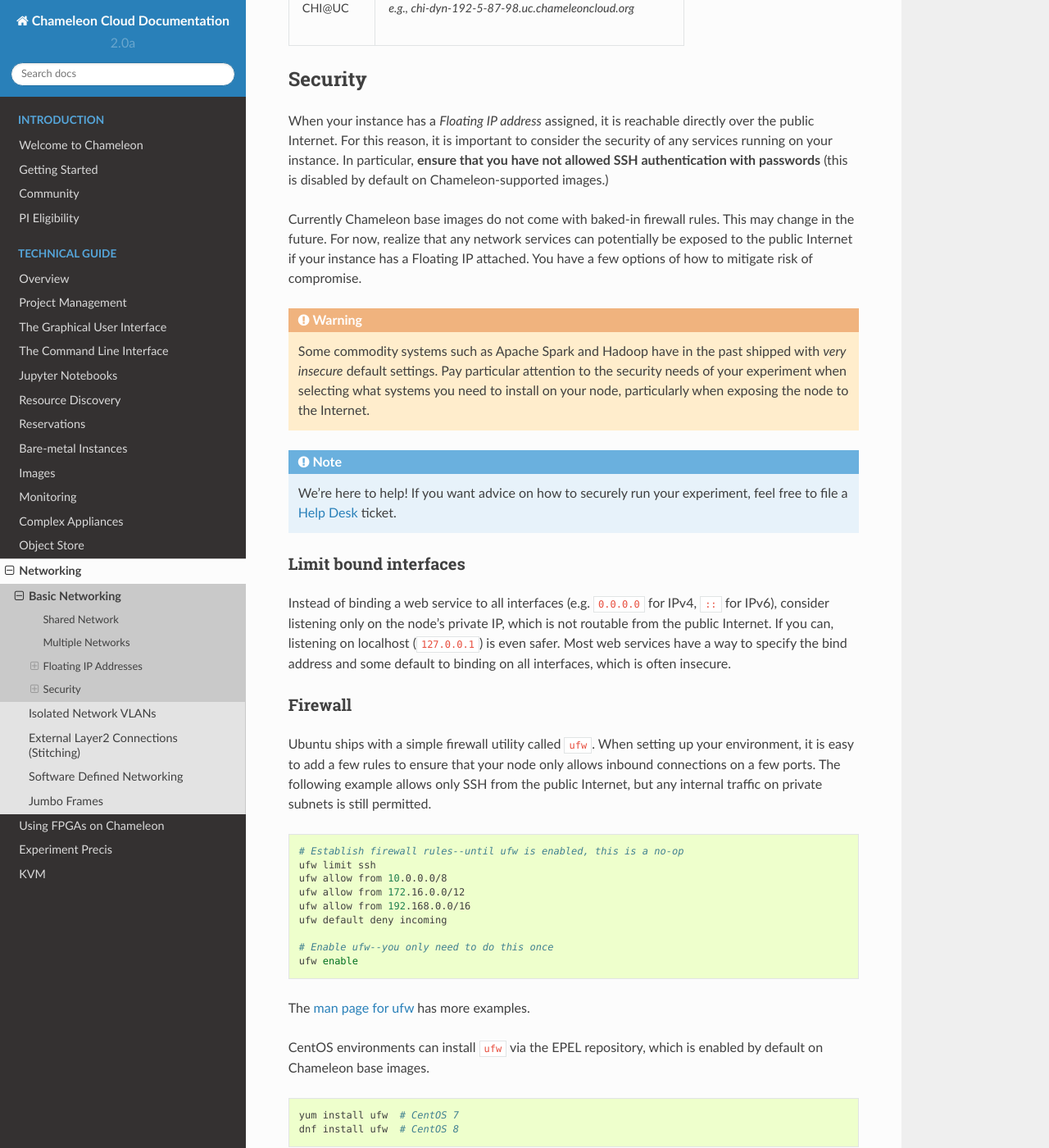
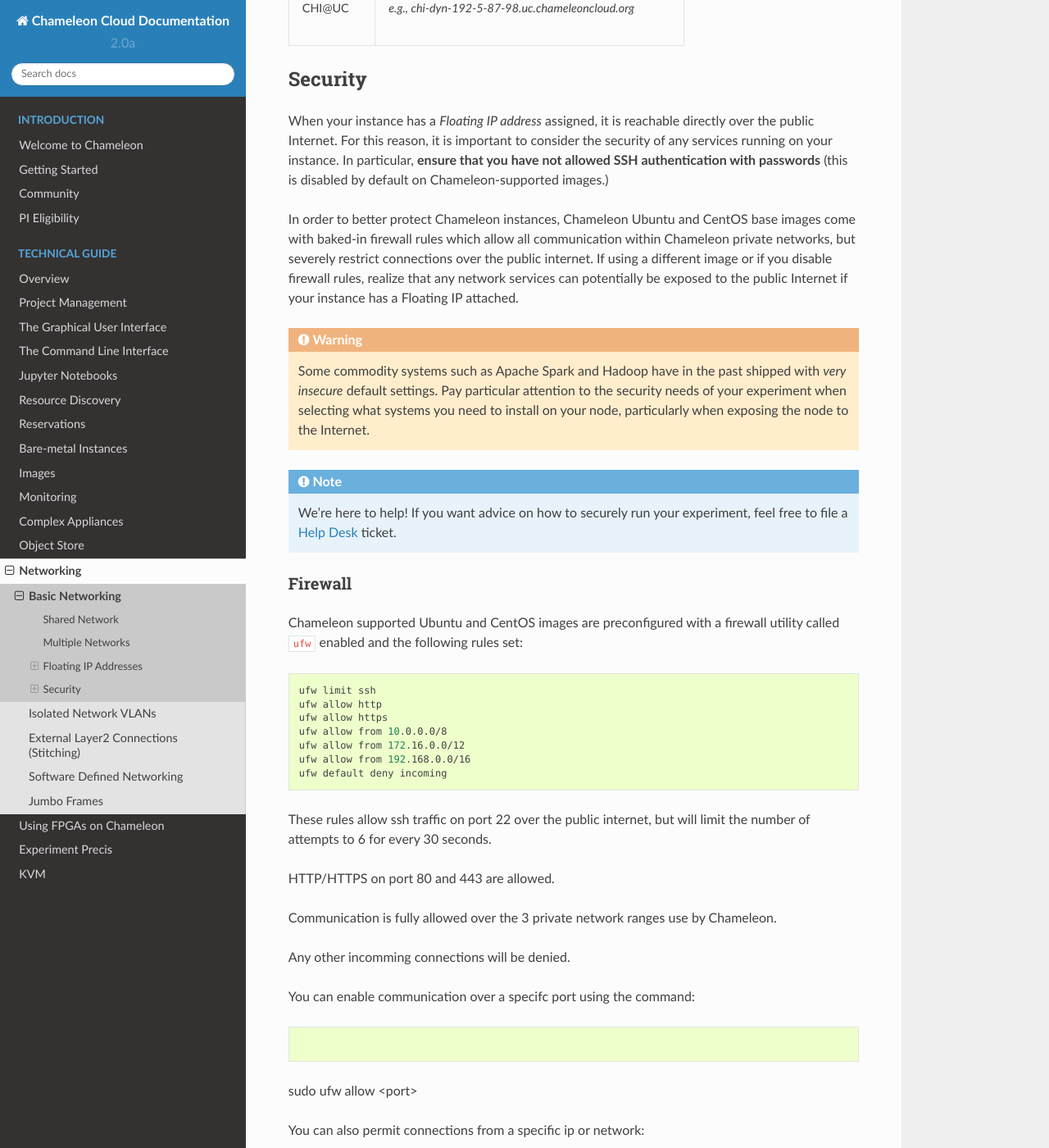
Before and after one commit to ChameleonCloud/docs, a Sphinx documentation site: the page built from source/technical/networks/networks_basic.rst, in a window 1280 px wide and 1400 px high, scrolled down 1507 px. Shown: the whole window at 82% size. Built offline with Sphinx 7.4.7 and the Read the Docs theme 2.0.0, drawn with Linux system fonts in a browser that asks for light colours; some of the changed text lies outside the part shown.

Commit message:
Document ufw rules

```diff
--- a/source/technical/networks/networks_basic.rst
+++ b/source/technical/networks/networks_basic.rst
@@ -50,10 +50,12 @@ the security of any services running on your instance. In particular, **ensure
 that you have not allowed SSH authentication with passwords** (this is disabled
 by default on Chameleon-supported images.)
 
-Currently Chameleon base images do not come with baked-in firewall rules. This
-may change in the future. For now, realize that any network services can
-potentially be exposed to the public Internet if your instance has a Floating IP
-attached. You have a few options of how to mitigate risk of compromise.
+In order to better protect Chameleon instances, Chameleon Ubuntu and CentOS
+base images come with baked-in firewall rules which allow all communication
+within Chameleon private networks, but severely restrict connections over the public
+internet. If using a different image or if you disable firewall rules, realize
+that any network services can potentially be exposed to the public Internet if
+your instance has a Floating IP attached.
 
 .. warning::
 
@@ -68,6 +70,53 @@ attached. You have a few options of how to mitigate risk of compromise.
    experiment, feel free to file a `Help Desk
    <https://www.chameleoncloud.org/user/help/>`_ ticket.
 
+Firewall
+^^^^^^^^
+
+Chameleon supported Ubuntu and CentOS images are preconfigured with a firewall
+utility called ``ufw`` enabled and the following rules set:
+
+.. code-block:: shell
+
+    ufw limit ssh
+    ufw allow http
+    ufw allow https
+    ufw allow from 10.0.0.0/8
+    ufw allow from 172.16.0.0/12
+    ufw allow from 192.168.0.0/16
+    ufw default deny incoming
+
+These rules allow ssh traffic on port 22 over the public internet, but will
+limit the number of attempts to 6 for every 30 seconds.
+
+HTTP/HTTPS on port 80 and 443 are allowed.
+
+Communication is fully allowed over the 3 private network ranges use by
+Chameleon.
+
+Any other incomming connections will be denied.
+
+You can enable communication over a specifc port using the command:
+
+.. code-block:: shell
+
+sudo ufw allow <port>
+
+You can also permit connections from a specific ip or network:
+
+.. code-block:: shell
+
+        sudo ufw allow from <ip address or network>
+
+The `man page for ufw
+<http://manpages.ubuntu.com/manpages/bionic/man8/ufw.8.html>`_ has more
+examples.
+
+Security Groups
+^^^^^^^^^^^^^^^
+
+`KVM\@TACC <https://kvm.tacc.chameleoncloud.org>`_ supports *Security Groups*, which can be assigned directly to instances upon launch or after the instance is already running. By default, instances have no *Security Groups* applied, so all traffic is allowed.
+
 Limit bound interfaces
 ^^^^^^^^^^^^^^^^^^^^^^
 
@@ -76,41 +125,3 @@ Instead of binding a web service to all interfaces (e.g. ``0.0.0.0`` for IPv4,
 routable from the public Internet. If you can, listening on localhost
 (``127.0.0.1``) is even safer. Most web services have a way to specify the bind
 address and some default to binding on all interfaces, which is often insecure.
-
-Firewall
-^^^^^^^^
-
-Ubuntu ships with a simple firewall utility called ``ufw``. When setting up your
-environment, it is easy to add a few rules to ensure that your node only allows
-inbound connections on a few ports. The following example allows only SSH from
-the public Internet, but any internal traffic on private subnets is still
-permitted.
-
-.. code-block:: shell
-
-   # Establish firewall rules--until ufw is enabled, this is a no-op
-   ufw limit ssh
-   ufw allow from 10.0.0.0/8
-   ufw allow from 172.16.0.0/12
-   ufw allow from 192.168.0.0/16
-   ufw default deny incoming
-
-   # Enable ufw--you only need to do this once
-   ufw enable
-
-The `man page for ufw
-<http://manpages.ubuntu.com/manpages/bionic/man8/ufw.8.html>`_ has more
-examples.
-
-CentOS environments can install ``ufw`` via the EPEL repository, which is
-enabled by default on Chameleon base images.
-
-.. code-block:: shell
-
-   yum install ufw  # CentOS 7
-   dnf install ufw  # CentOS 8
-
-Security Groups
-^^^^^^^^^^^^^^^
-
-`KVM\@TACC <https://kvm.tacc.chameleoncloud.org>`_ supports *Security Groups*, which can be assigned directly to instances upon launch or after the instance is already running. By default, instances have no *Security Groups* applied, so all traffic is allowed.
```
